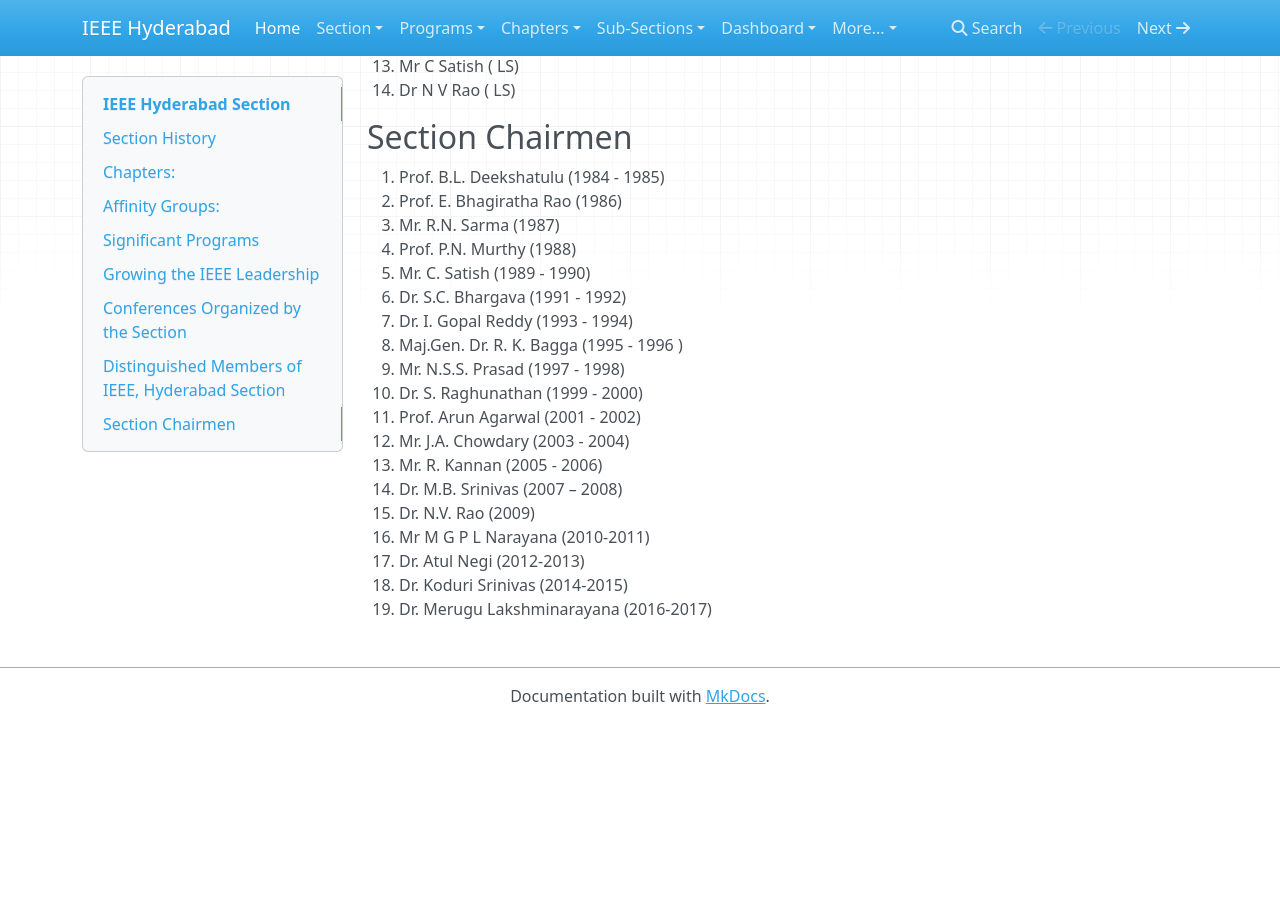
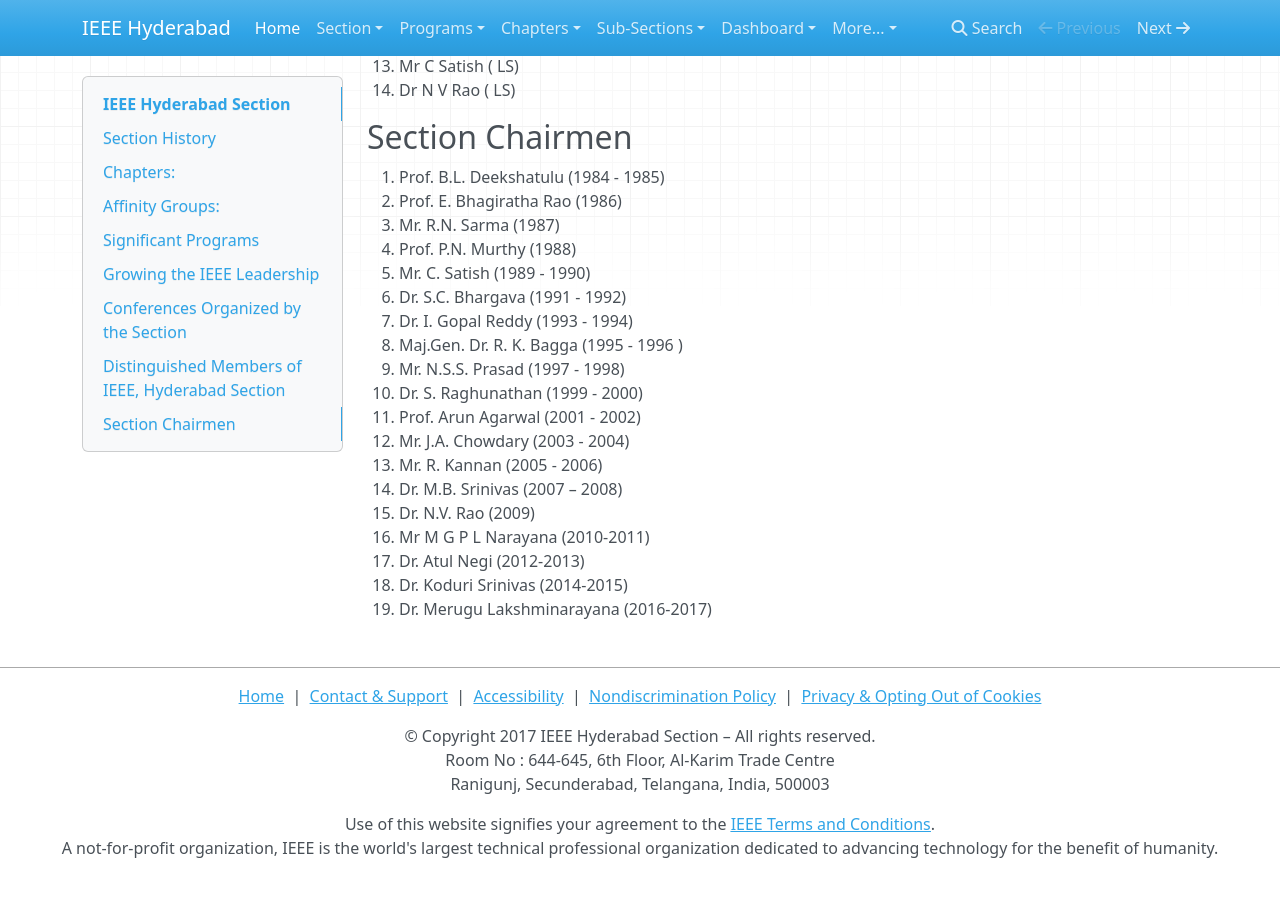
Before and after one commit to ieeehyd-website/2018, an MkDocs documentation site: the page built from website/docs/index.md, in a window 1280 px wide and 900 px high, scrolled down 2565 px. Shown: the top 897 px of the window. Built offline with MkDocs 1.6.1, drawn with Linux system fonts in a browser that asks for light colours; nearby versions of some CDN libraries; old or Windows-style settings are respelled for this version of MkDocs; before the commit the page ends 3289 px from its top, so only the background shows below that.

Commit message:
Added footer

```diff
--- /dev/null
+++ b/website/ieeehyd_theme/main.html
@@ -0,0 +1,19 @@
+{% extends "base.html" %}
+
+{% block footer %}
+    <footer>
+        <div id="footer">
+            <hr>
+            <p id="util"><a href="index.html" id="u-home">Home</a> &#160;|&#160; <a href="support/contact/ieeehyderabad.md" id="u-contact">Contact & Support</a> &#160;|&#160; <a href="http://www.ieee.org/accessibility_statement.html" id="u-accessibility">Accessibility</a> &#160;|&#160; <a href="http://www.ieee.org/p9-26.html" id="u-non">Nondiscrimination Policy</a> &#160;|&#160; <a href="http://www.ieee.org/security_privacy.html" id="u-privacy">Privacy &amp; Opting Out of Cookies</a></p>
+
+            <p id="util">&copy; Copyright 2017 IEEE Hyderabad Section &ndash; All rights reserved.<br/>
+                Room No : 644-645, 6th Floor, Al-Karim Trade Centre<br/>
+                Ranigunj, Secunderabad, Telangana, India, 500003<br/>
+            </p>
+            <p>Use of this website signifies your agreement to the <a target="" href="http://www.ieee.org/site_terms_conditions.html" id="u-terms"><u>IEEE Terms and Conditions</u></a>.<br />
+            A not-for-profit organization, IEEE is the world's largest technical professional organization dedicated to advancing technology for the benefit of humanity.</span><br>
+            </br>
+            </p>
+        </div>
+    </footer>
+{% endblock %}
--- a/website/mkdocs.yml
+++ b/website/mkdocs.yml
@@ -1,4 +1,7 @@
 site_name: IEEE Hyderabad
+theme:
+    name: mkdocs
+    custom_dir: ieeehyd_theme
 google_analytics: ['UA-111776382-1', 'ieeehyderabad.org']
 markdown_extensions:
     - smarty
```
Also changed, not shown: website/ieeehyd_theme/img/favicon.ico (added), website/ieeehyd_theme/img/ieee_Logo_final.jpg (added).
